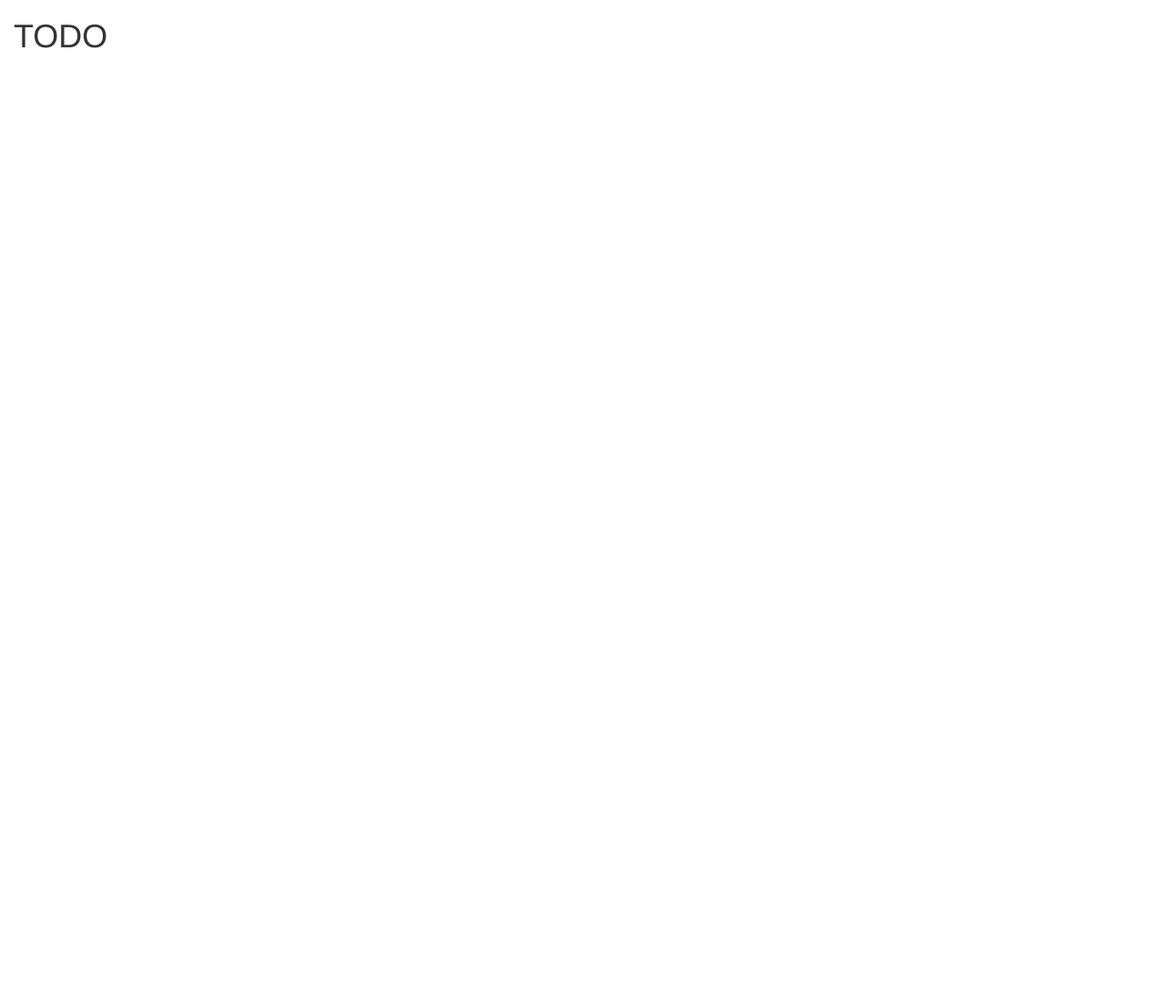
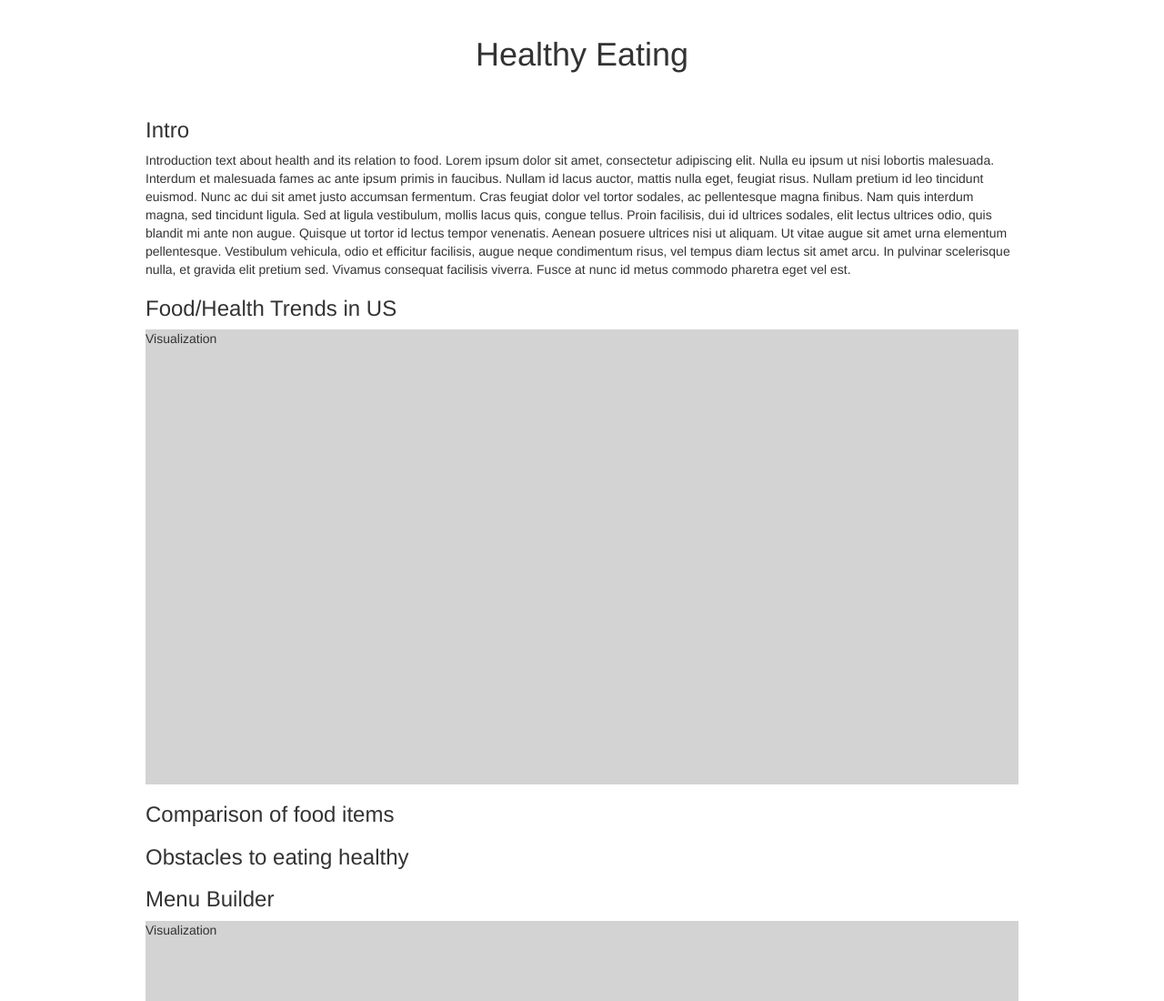
Before and after one commit to scheng95/eat_healthy_vis, a plain HTML site: page index.html in a window 1280 px wide. Shown: the top 1100 px of the page at 91% size. Before the commit the page ends 800 px from the top, so only its background shows below. Drawn offline with Linux system fonts and the light colour scheme.

Commit message:
added basic skeleton of webpage, started data wrangling scripts

```diff
--- a/css/style.css
+++ b/css/style.css
@@ -0,0 +1,19 @@
+.content {
+    margin: auto;
+    width: 960px;
+}
+
+.header,
+.footer {
+    padding: 20px;
+}
+
+#health-trends {
+    background-color: lightgray;
+    height: 500px;
+}
+
+#menu-vis {
+    background-color: lightgray;
+    height: 500px;
+}
--- a/index.html
+++ b/index.html
@@ -14,7 +14,38 @@
 </head>
 <body>
     <div class="container-fluid">
-        <h1>TODO</h1>
+        <div class="content">
+            <div class="header">
+                <h1 class="text-center">Healthy Eating</h1>
+            </div>
+            <div>
+                <h3>Intro</h3>
+                <p>
+                    Introduction text about health and its relation to food. Lorem ipsum dolor sit amet, consectetur adipiscing elit. Nulla eu ipsum ut nisi lobortis malesuada. Interdum et malesuada fames ac ante ipsum primis in faucibus. Nullam id lacus auctor, mattis nulla eget, feugiat risus. Nullam pretium id leo tincidunt euismod. Nunc ac dui sit amet justo accumsan fermentum. Cras feugiat dolor vel tortor sodales, ac pellentesque magna finibus. Nam quis interdum magna, sed tincidunt ligula. Sed at ligula vestibulum, mollis lacus quis, congue tellus. Proin facilisis, dui id ultrices sodales, elit lectus ultrices odio, quis blandit mi ante non augue. Quisque ut tortor id lectus tempor venenatis. Aenean posuere ultrices nisi ut aliquam. Ut vitae augue sit amet urna elementum pellentesque. Vestibulum vehicula, odio et efficitur facilisis, augue neque condimentum risus, vel tempus diam lectus sit amet arcu. In pulvinar scelerisque nulla, et gravida elit pretium sed. Vivamus consequat facilisis viverra. Fusce at nunc id metus commodo pharetra eget vel est.
+                </p>
+            </div>
+            <div>
+                <h3>Food/Health Trends in US</h3>
+                <div id="health-trends">
+                    Visualization
+                </div>
+            </div>
+            <div>
+                <h3>Comparison of food items</h3>
+            </div>
+            <div>
+                <h3>Obstacles to eating healthy</h3>
+            </div>
+            <div>
+                <h3>Menu Builder</h3>
+                <div id="menu-vis">
+                    Visualization
+                </div>
+            </div>
+            <div class="footer">
+                <h5>Acknowledgement</h5>
+            </div>
+        </div>
     </div>
 
     <!-- JS libraries -->
```
